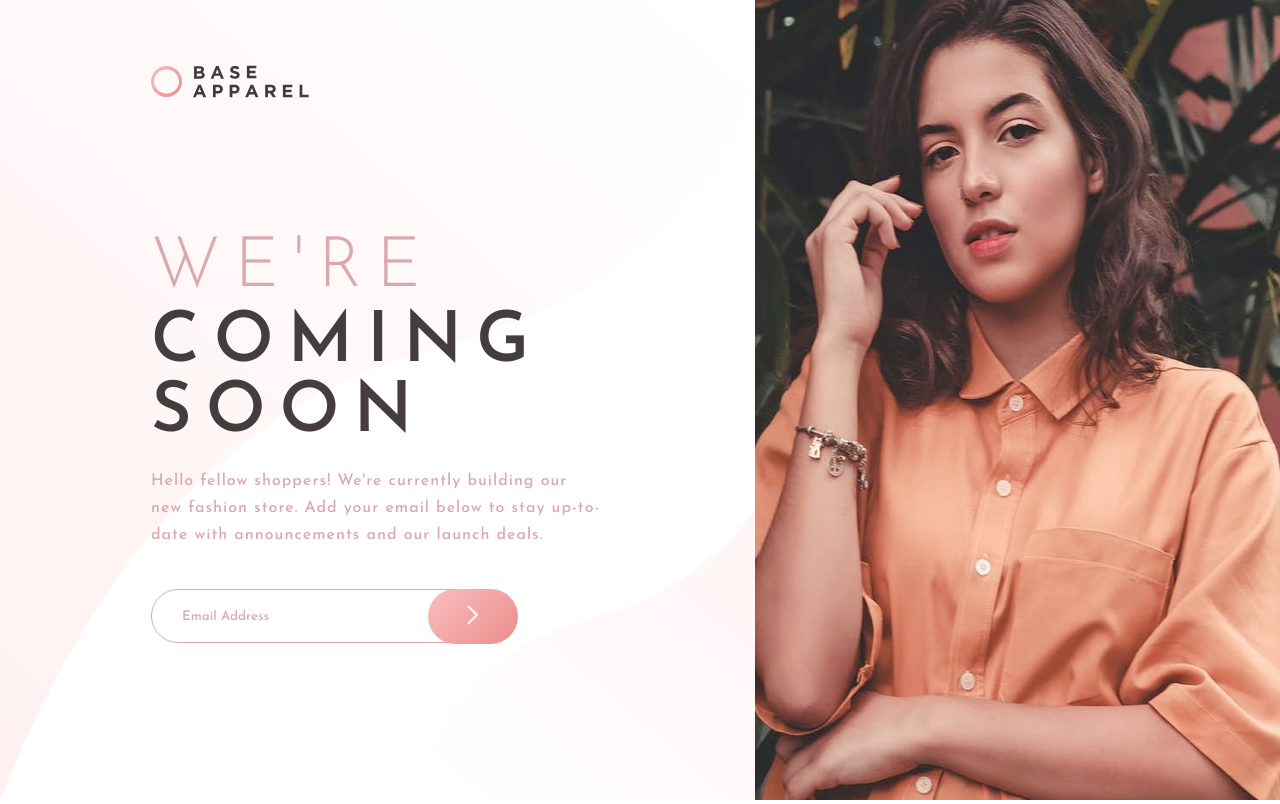
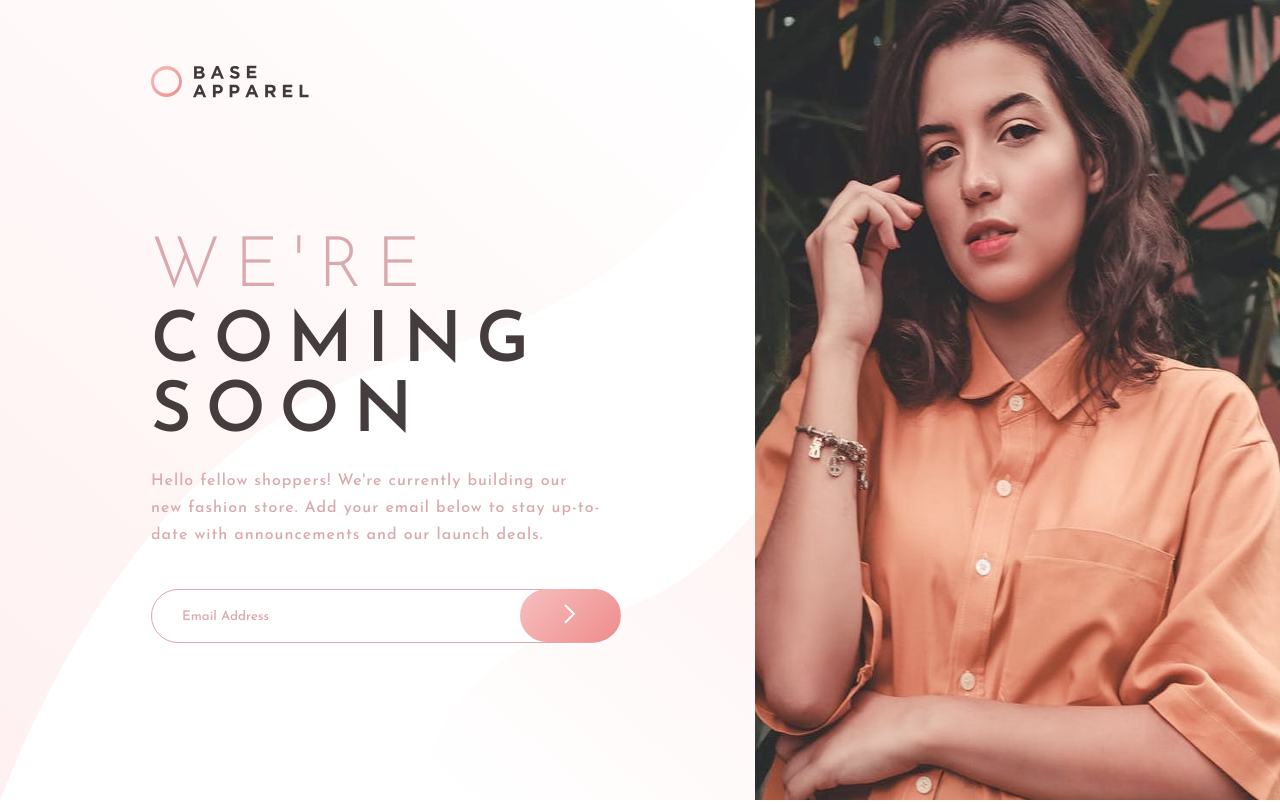
Before and after one commit to Minimage/frontendmentor, a React (Create React App) app: page / in a window 1280 px wide. Built offline with nearby package versions, Linux system fonts and the light colour scheme; a web font is replaced by a local one.

Commit message:
Fixed spacing with submit button, input field will now stay stationary when page shrinks and put rrorat buttom of screen

```diff
--- a/src/ComingSoon/Desktop/ComingSoon.js
+++ b/src/ComingSoon/Desktop/ComingSoon.js
@@ -3,8 +3,23 @@ import person from "../../icons/hero-desktop.jpg";
 import background from "../../icons/bg-pattern-desktop.svg";
 import logo from "../../icons/logo.svg";
 import btn_bg from "../../icons/icon-arrow.svg";
+import { useState } from "react";
 
 export const ComingSoon = () => {
+  const errorValues = ["@", "."];
+  const [email, setEmail] = useState("");
+
+  const [toggle, setToggle] = useState(false);
+
+  const handleClick = () => {
+    const errorHandler = errorValues.every((item) => email.includes(item));
+
+    if (errorHandler == true) {
+      setToggle(false);
+    } else setToggle(true);
+    console.log(toggle);
+  };
+
   return (
     <div className={styles.container}>
       <div
@@ -25,13 +40,20 @@ export const ComingSoon = () => {
           </p>
 
           <div className={styles.input}>
+            <div className={styles.inputWrapper}>
               <input
-              className={styles.inputField}
+                onChange={(e) => {
+                  setEmail(e.target.value);
+                }}
+                className={
+                  toggle ? `${styles.inputFieldError}` : `${styles.inputField}`
+                }
                 type="email"
                 placeholder="Email Address"
               />
 
               <button
+                onClick={handleClick}
                 style={{
                   background: `url(${btn_bg})`,
                   backgroundImage:
@@ -39,10 +61,19 @@ export const ComingSoon = () => {
                   backgroundRepeat: "no-repeat",
                   backgroundPosition: "50%",
                 }}
-              className={styles.submit}
+                className={
+                  toggle ? `${styles.submitError}` : `${styles.submit}`
+                }
               >
                 {<img src={btn_bg} />}
               </button>
+            </div>
+
+            <div className={styles.errorHolder}>
+              <p className={toggle ? `${styles.show}` : `${styles.hide}`}>
+                Please provide a valid email
+              </p>
+            </div>
           </div>
         </div>
       </div>
--- a/src/ComingSoon/Desktop/ComingSoon.module.css
+++ b/src/ComingSoon/Desktop/ComingSoon.module.css
@@ -87,13 +87,25 @@
     width: 100%;
     height: 50px;
     border-radius: 30px;
-    /* margin-left: 175px; */
-    /* padding-left: 30px; */
     padding-left: 30px;
-
-
     border: 1px hsl(354, 40%, 76%) solid;
 
+}
+
+.inputFieldError {
+    width: 100%;
+    height: 50px;
+    padding-left: 30px;
+    border-radius: 30px;
+    background: url('../../icons/icon-error.svg');
+    background-repeat: no-repeat;
+    background-position: center right 110px;
+    border: 3px hsl(354, 77%, 55%) solid;
+
+}
+
+.inputFieldError:focus {
+    outline: none;
 }
 
 .inputField::placeholder {
@@ -105,7 +117,7 @@
 .inputField:focus {
 
     outline: none;
-    border: 1px hsl(354, 26%, 39%) solid;
+
 
 }
 
@@ -114,17 +126,37 @@
     height: 20px;
     margin-top: 40px;
     width: 100%;
+    flex-wrap: wrap;
+    width: max-content
 }
 
 
 .submit {
-    width: 120px;
-    height: 55px;
+    width: 128px;
+    height: 53px;
     position: relative;
-    right: 86px;
+    right: 99px;
+    top: 0px;
     border-radius: 30px;
     border-style: none;
     cursor: pointer;
+    outline: none;
+
+    /* margin-top: 1px; */
+
+}
+
+.submitError {
+    width: 126px;
+    height: 53px;
+    position: relative;
+    right: 99px;
+    top: 1px;
+    border-radius: 30px;
+    border-style: none;
+    cursor: pointer;
+    margin-top: 1px;
+    outline: none;
 
 }
 
@@ -136,3 +168,26 @@
 .submit:active {
     background: linear-gradient(135deg, hsl(5, 85%, 92%), hsl(5, 79%, 80%)) !important;
 }
+
+.errorHolder {
+
+    color: red;
+    margin-left: 20px;
+}
+
+.inputWrapper {
+    display: flex;
+    width: 100%;
+
+
+}
+
+.hide {
+
+    visibility: hidden;
+}
+
+.show {
+    display: block;
+    visibility: visible;
+}
```
Lines whose indentation alone changed are shown as unchanged.
